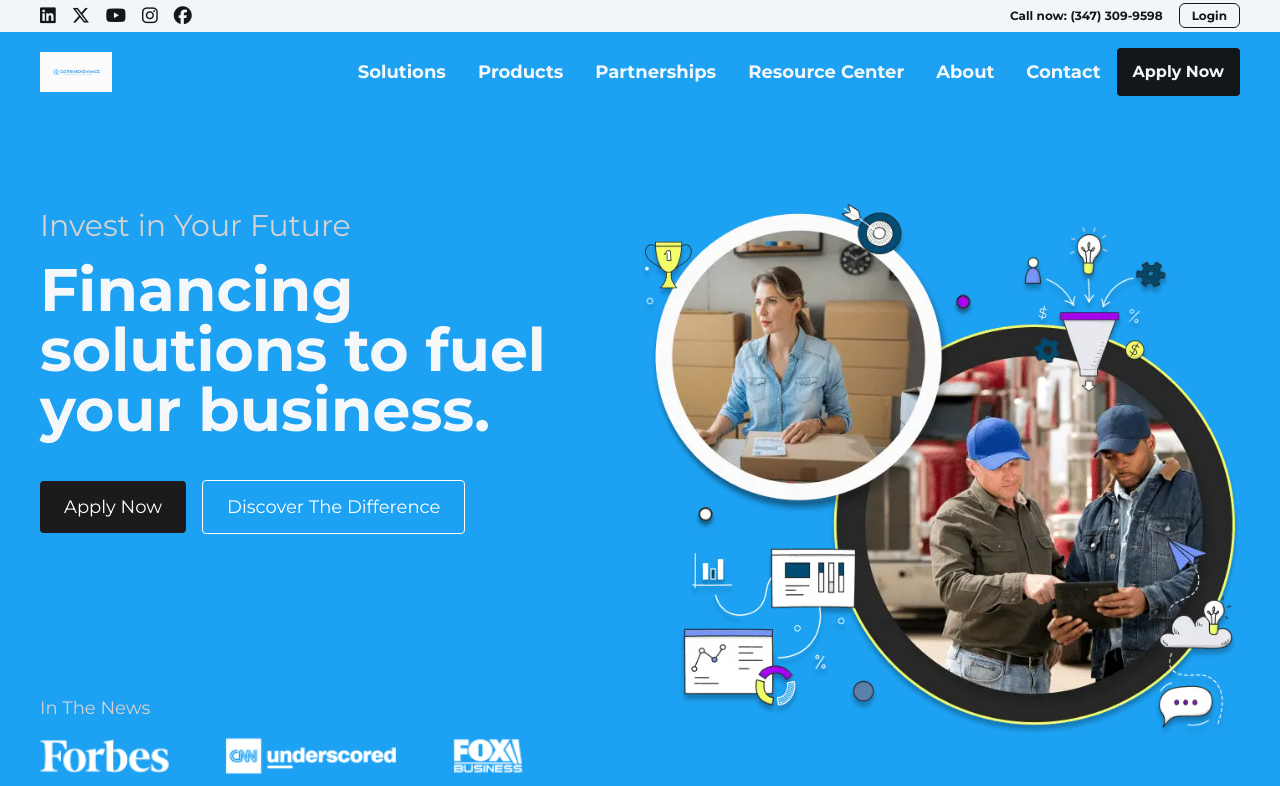
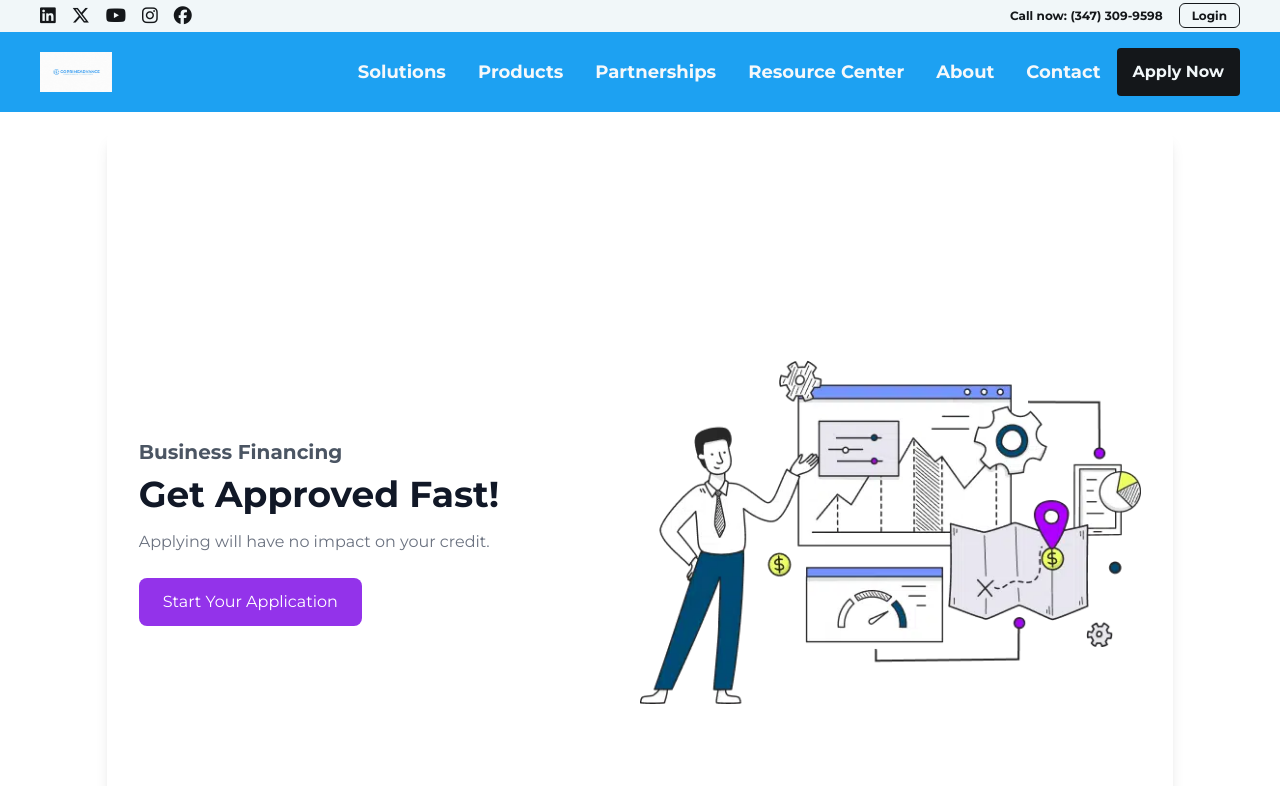
Before and after one commit to lilgionate/go-prime-advance, a React (Create React App) app in the folder client/: page /apply-now in a window 1280 px wide. Shown: the top 786 px of the page. Built offline with nearby package versions, Linux system fonts and the light colour scheme.

Commit message:
apply now

```diff
--- a/client/src/App.js
+++ b/client/src/App.js
@@ -1,36 +1,20 @@
+// App.js
 import React from 'react';
-import TopBar from './components/TopBar';
-import Header from './components/Header';
-import HeroSection from './components/HeroSection';
-import Services from './components/Services';
-import Statistics from './components/Statistics';
-import KapitusPlus from './components/KapitusPlus';
-import ApplicationProcess from './components/ApplicationProcess';
-import BusinessCredit from './components/BusinessCredit';
-import KnowledgeHub from './components/KnowledgeHub';
-import Testimonials from './components/Testimonials';
-import Assistance from './components/Assistance';
-import Footer from './components/Footer';
+import { BrowserRouter as Router, Routes, Route } from 'react-router-dom';
+import HomePage from './routes/HomePage';
+import ApplyNow from './routes/ApplyNow';
 import './App.css';
 import '@fortawesome/fontawesome-free/css/all.min.css';
 
-
 function App() {
   return (
-    <div className="App">
-      <TopBar />
-      <Header />
-      <HeroSection />
-      <Services />
-      <Statistics />
-      <KapitusPlus />
-      <ApplicationProcess />
-      <BusinessCredit />
-      <KnowledgeHub />
-      <Testimonials />
-      <Assistance />
-      <Footer />
-    </div>
+    <Router>
+      <Routes>
+        <Route path="/" element={<HomePage />} />
+        <Route path="/apply-now" element={<ApplyNow />} />
+        {/* add more routes here */}
+      </Routes>
+    </Router>
   );
 }
 
--- /dev/null
+++ b/client/src/components/ApplyNowApp.jsx
@@ -0,0 +1,31 @@
+import React from 'react';
+import illustration from '../assets/customize-journey.webp';
+
+const BusinessFinancing = () => {
+  return (
+    <div className="flex justify-between h-screen w-10/12 mx-auto mt-5 mb-24 items-center bg-white p-8 rounded-lg shadow-lg">
+      {/* Left Section */}
+      <div className="w-1/2">
+        <h2 className="text-xl font-semibold text-gray-600">Business Financing</h2>
+        <h1 className="text-4xl font-bold text-gray-900 mt-2">Get Approved Fast!</h1>
+        <p className="text-gray-500 mt-4">
+          Applying will have no impact on your credit.
+        </p>
+        <button className="mt-6 bg-purple-600 text-white py-3 px-6 rounded-lg hover:bg-purple-700 transition-colors">
+          Start Your Application
+        </button>
+      </div>
+
+      {/* Right Section (Illustration) */}
+      <div className="w-1/2">
+        <img
+          src={illustration} // Replace with your actual image path
+          alt="Illustration"
+          className="w-full h-auto"
+        />
+      </div>
+    </div>
+  );
+};
+
+export default BusinessFinancing;
--- a/client/src/components/Header.css
+++ b/client/src/components/Header.css
@@ -1,3 +1,4 @@
+
 .sticky-header {
   position: fixed;
   top: 0;
@@ -6,6 +7,7 @@
   z-index: 1000;
   padding: 4px 2.5rem;
   box-shadow: 0 2px 5px rgba(0, 0, 0, 0.1);
+  transition: padding 0.3s ease-in-out, box-shadow 0.3s ease-in-out;
 }
 
 header nav {
@@ -19,7 +21,7 @@
 }
 
 header nav.block {
-    max-height: 300px; /* or an appropriate value to fit your content */
+  max-height: 300px; /* Adjust to fit your content */
   opacity: 1;
 }
 
--- a/client/src/components/Header.jsx
+++ b/client/src/components/Header.jsx
@@ -1,6 +1,8 @@
 import React, { useState, useEffect } from 'react';
 import './Header.css';
 import Logo from '../assets/biz-funder-logo.jpg';
+import { Link } from 'react-router-dom';
+import TopBar from './TopBar';
 
 const Header = () => {
   const [isSticky, setIsSticky] = useState(false);
@@ -8,7 +10,7 @@ const Header = () => {
 
   useEffect(() => {
     const handleScroll = () => {
-      if (window.scrollY > 50) {
+      if (window.scrollY > 50) { // Adjust based on the TopBar's height
         setIsSticky(true);
       } else {
         setIsSticky(false);
@@ -27,6 +29,8 @@ const Header = () => {
   };
 
   return (
+    <>
+      <TopBar />
       <header className={`flex justify-between items-center py-4 px-10 bg-[#1DA1F2] text-[#F5F8FA] font-semibold ${isSticky ? 'sticky-header' : ''}`}>
         <img src={Logo} className="h-10 w-auto" alt="Logo" />
 
@@ -88,15 +92,16 @@ const Header = () => {
             >
               Login
             </a>
-          <a
-            href="#apply"
+            <Link
+              to="/apply-now"
               className="block text-center bg-[#14171A] text-[#F1F7F9] py-3 px-4 rounded mt-2 lg:mt-0"
             >
               Apply Now
-          </a>
+            </Link>
           </div>
         </nav>
       </header>
+    </>
   );
 };
 
--- /dev/null
+++ b/client/src/routes/ApplyNow.jsx
@@ -0,0 +1,18 @@
+// HomePage.js
+import React from 'react';
+import Header from '../components/Header';
+import ApplyNowApp from '../components/ApplyNowApp';
+import Footer from '../components/Footer';
+import '@fortawesome/fontawesome-free/css/all.min.css';
+
+function ApplyNow() {
+  return (
+    <div>
+      <Header />
+      <ApplyNowApp />
+      <Footer />
+    </div>
+  );
+}
+
+export default ApplyNow;
--- /dev/null
+++ b/client/src/routes/HomePage.jsx
@@ -0,0 +1,34 @@
+// HomePage.js
+import React from 'react';
+import Header from '../components/Header';
+import HeroSection from '../components/HeroSection';
+import Services from '../components/Services';
+import Statistics from '../components/Statistics';
+import KapitusPlus from '../components/KapitusPlus';
+import ApplicationProcess from '../components/ApplicationProcess';
+import BusinessCredit from '../components/BusinessCredit';
+import KnowledgeHub from '../components/KnowledgeHub';
+import Testimonials from '../components/Testimonials';
+import Assistance from '../components/Assistance';
+import Footer from '../components/Footer';
+import '@fortawesome/fontawesome-free/css/all.min.css';
+
+function HomePage() {
+  return (
+    <div>
+      <Header />
+      <HeroSection />
+      <Services />
+      <Statistics />
+      <KapitusPlus />
+      <ApplicationProcess />
+      <BusinessCredit />
+      <KnowledgeHub />
+      <Testimonials />
+      <Assistance />
+      <Footer />
+    </div>
+  );
+}
+
+export default HomePage;
```
Also changed, not shown: client/src/assets/customize-journey.webp (added), client/src/components/ApplyNowApp.css (added), client/src/components/TopBar.css (added). Lines whose indentation alone changed are shown as unchanged.
